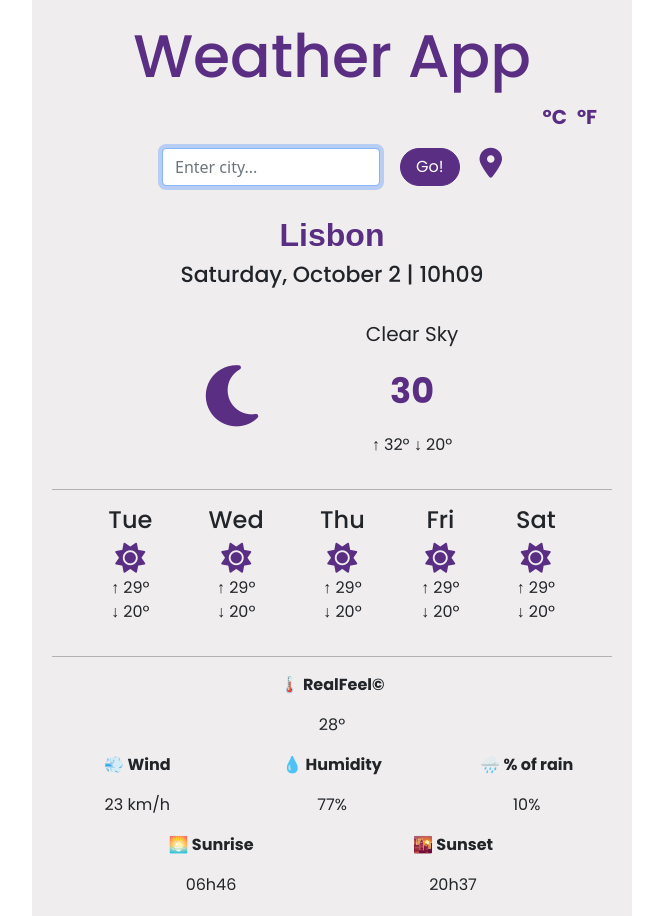
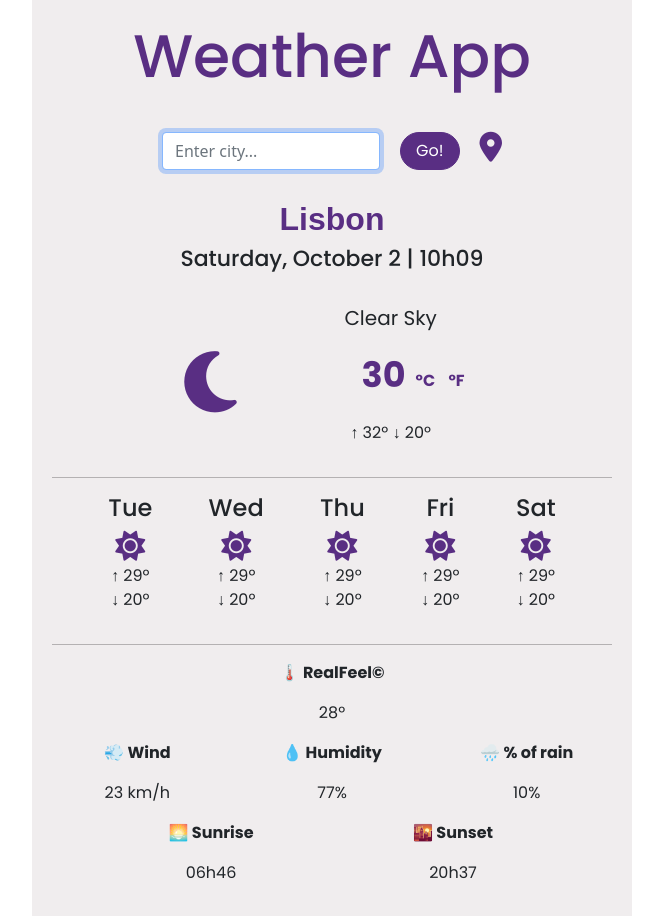
Before and after one commit to renatacdp/weather-website, a plain HTML site: page index.html in a window 1280 px wide. Shown: the top 916 px of the page, without its empty margins (308-971 px from the left). Drawn offline with nearby package versions, Linux system fonts and the light colour scheme.

Commit message:
Changed position of Celsius Fahrenheit
Made changes in HTML and CSS

```diff
--- a/index.html
+++ b/index.html
@@ -30,11 +30,6 @@
     <div class="container">
       <h1>Weather App</h1>
 
-      <p class="celsius-fahrenheit-block">
-        <span class="celsius">ºC</span>
-        <span class="fahrenheit">ºF</span>
-      </p>
-
       <div class="search-container">
         <form class="search-city-form" id="search-form">
           <input
@@ -64,8 +59,13 @@
 
         <span class="current-weather-details">
           <p class="sky-details">Clear sky</p>
-          <p class="current-temperature">30</p>
-          <p class="current-max-min-temp">
+          <div class="current-temperature-block">
+            <span class="current-temperature">30</span>
+            <span class="celsius-fahrenheit-block">
+              <span class="celsius">ºC</span>
+              <span class="fahrenheit">ºF</span>
+            </div>
+         <p class="current-max-min-temp">
             ↑ <span class="current-max-temp">32º</span> ↓
             <span class="current-min-temp">20º</span>
           </p>
--- a/src/style.css
+++ b/src/style.css
@@ -14,35 +14,10 @@ h1 {
   color: #592e83;
 }
 
-.celsius-fahrenheit-block {
-  display: flex;
-  justify-content: flex-end;
-  font-size: 20px;
-  padding-right: 15px;
-  margin-top: 10px;
-  font-weight: bold;
-  color: #592e83;
-}
-
-.celsius {
-  font-style: normal;
-  font-family: "Poppins", sans-serif, "Times New Roman", Times, serif;
-}
-
-.fahrenheit {
-  padding-left: 10px;
-  font-family: "Poppins", sans-serif, "Times New Roman", Times, serif;
-}
-
-.celsius:hover,
-.fahrenheit:hover {
-  cursor: pointer;
-  opacity: 0.4;
-}
-
 .search-container {
   display: flex;
   padding: 0px 110px;
+  margin-top: 40px;
   margin-bottom: 30px;
 }
 
@@ -125,10 +100,44 @@ h3 {
   text-transform: capitalize;
 }
 
+.current-temperature-block {
+  display: flex;
+  margin-bottom: 20px;
+}
+
 .current-temperature {
+  justify-content: center;
   font-size: 35px;
   font-weight: bolder;
   color: #592e83;
+  margin-left: 60px;
+}
+
+.celsius-fahrenheit-block {
+  font-size: 16px;
+  padding-right: 15px;
+  font-weight: bold;
+  color: #592e83;
+  float: right;
+  text-align: center;
+  margin-top: 20px;
+  margin-left: 10px;
+}
+
+.celsius {
+  font-style: normal;
+  font-family: "Poppins", sans-serif, "Times New Roman", Times, serif;
+}
+
+.fahrenheit {
+  padding-left: 10px;
+  font-family: "Poppins", sans-serif, "Times New Roman", Times, serif;
+}
+
+.celsius:hover,
+.fahrenheit:hover {
+  cursor: pointer;
+  opacity: 0.4;
 }
 
 hr {
```
